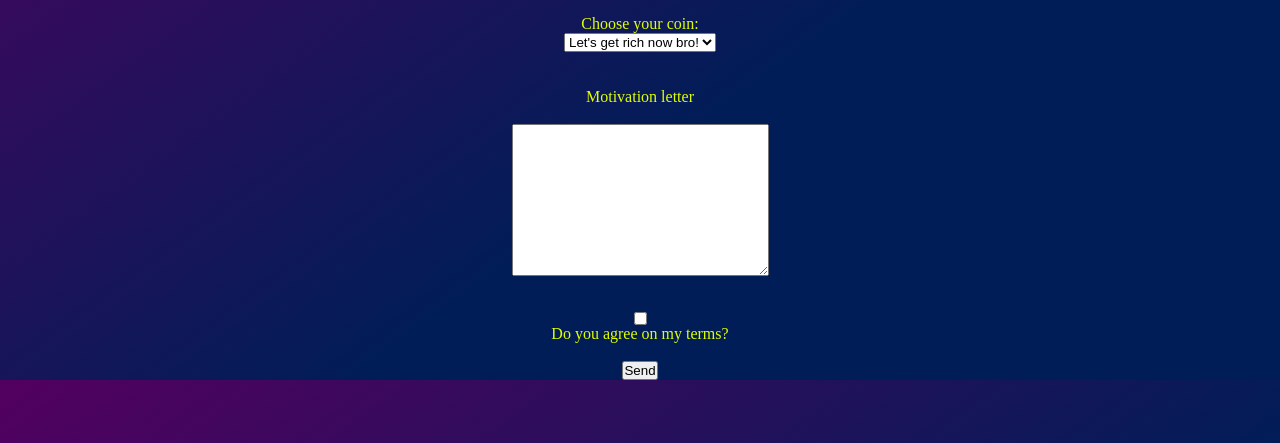
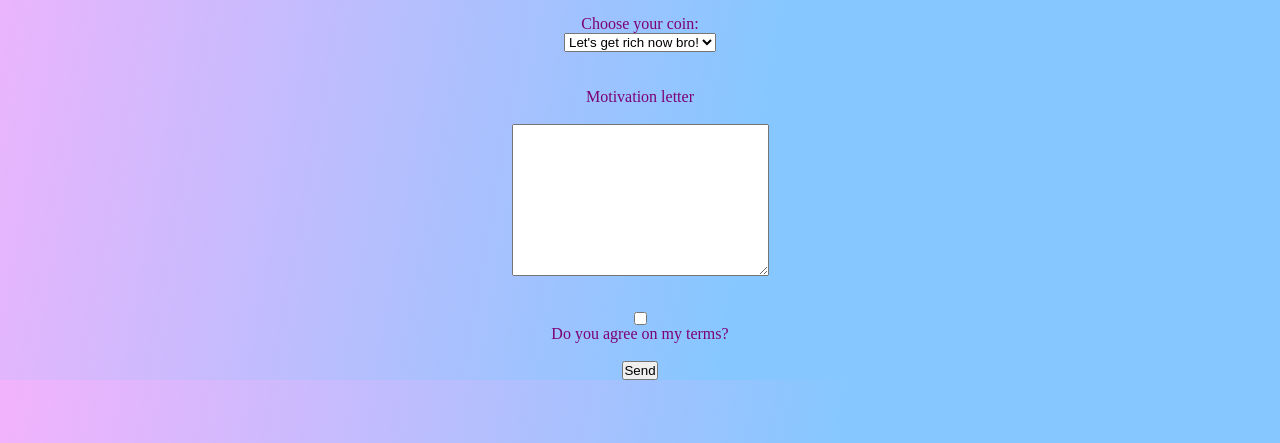
Before and after one commit to komiie/DavesCryptoTracker, a plain HTML site: page index.html in a window 1280 px wide. Shown: the part 357-800 px from the top of the page. Drawn offline with Linux system fonts and the light colour scheme; no server answers; a script that the page names is missing.

Commit message:
css color edits

```diff
--- a/style.css
+++ b/style.css
@@ -10,7 +10,7 @@ body {
     justify-content: center;
 
 background: rgb(58,156,27);
-background: linear-gradient(144deg, rgb(83, 0, 96) 0%, rgb(0, 29, 87) 60%);
+background: linear-gradient(100deg, rgb(242, 179, 252) 0%, rgb(135, 199, 255) 60%);
 
 }
 .container {
@@ -82,5 +82,5 @@ background: linear-gradient(144deg, rgb(83, 0, 96) 0%, rgb(0, 29, 87) 60%);
     display: flex;
     flex-direction: column;
     align-items: center;
-    color: rgb(225, 255, 0);
+    color: rgb(124, 0, 114);
 }
```
